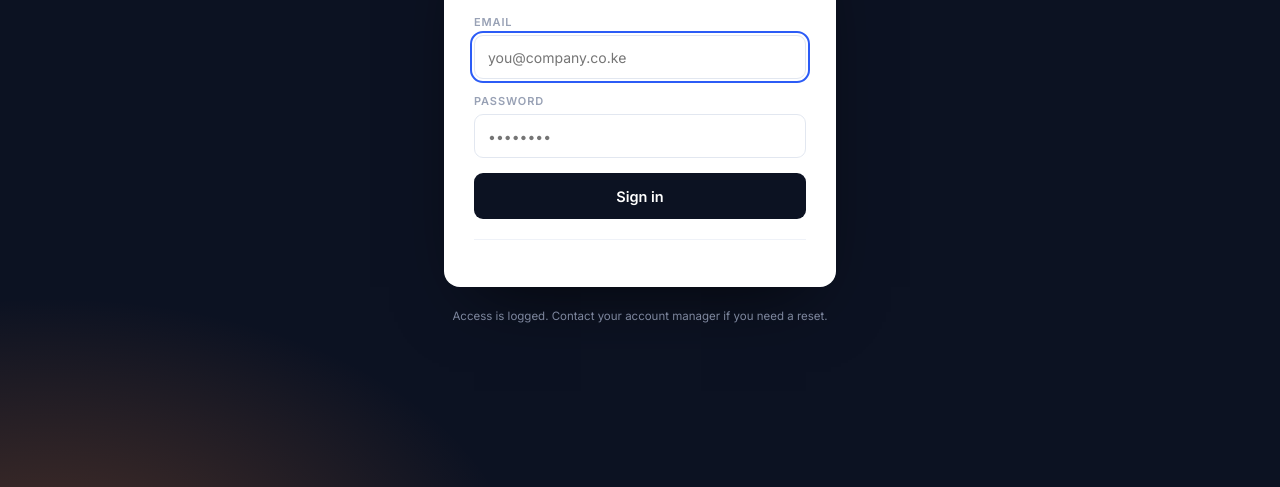
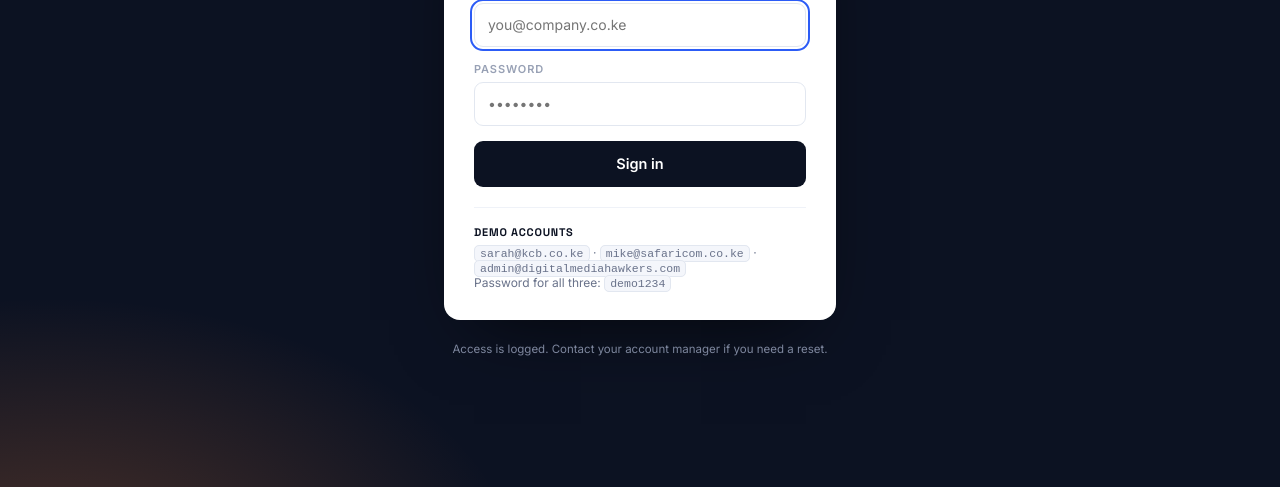
Before and after one commit to stilesleah2047-tech/dashboard, a plain HTML site: page dmh-portal/web/index.html in a window 1280 px wide. Shown: the part 313-800 px from the top of the page. Drawn offline with Linux system fonts and the light colour scheme.

Commit message:
Add demo account details to index.html
Added demo account information and password to the note section.

```diff
--- a/dmh-portal/web/index.html
+++ b/dmh-portal/web/index.html
@@ -100,7 +100,10 @@ code{background:var(--canvas); border:1px solid var(--line); border-radius:5px;
     <button class="submit" id="btn">Sign in</button>
 
     <div class="note" id="demoNote" hidden>
-
+      <b>Demo accounts</b>
+      <code>sarah@kcb.co.ke</code> · <code>mike@safaricom.co.ke</code> ·
+      <code>admin@digitalmediahawkers.com</code><br>
+      Password for all three: <code>demo1234</code>
     </div>
   </div>
 
```
